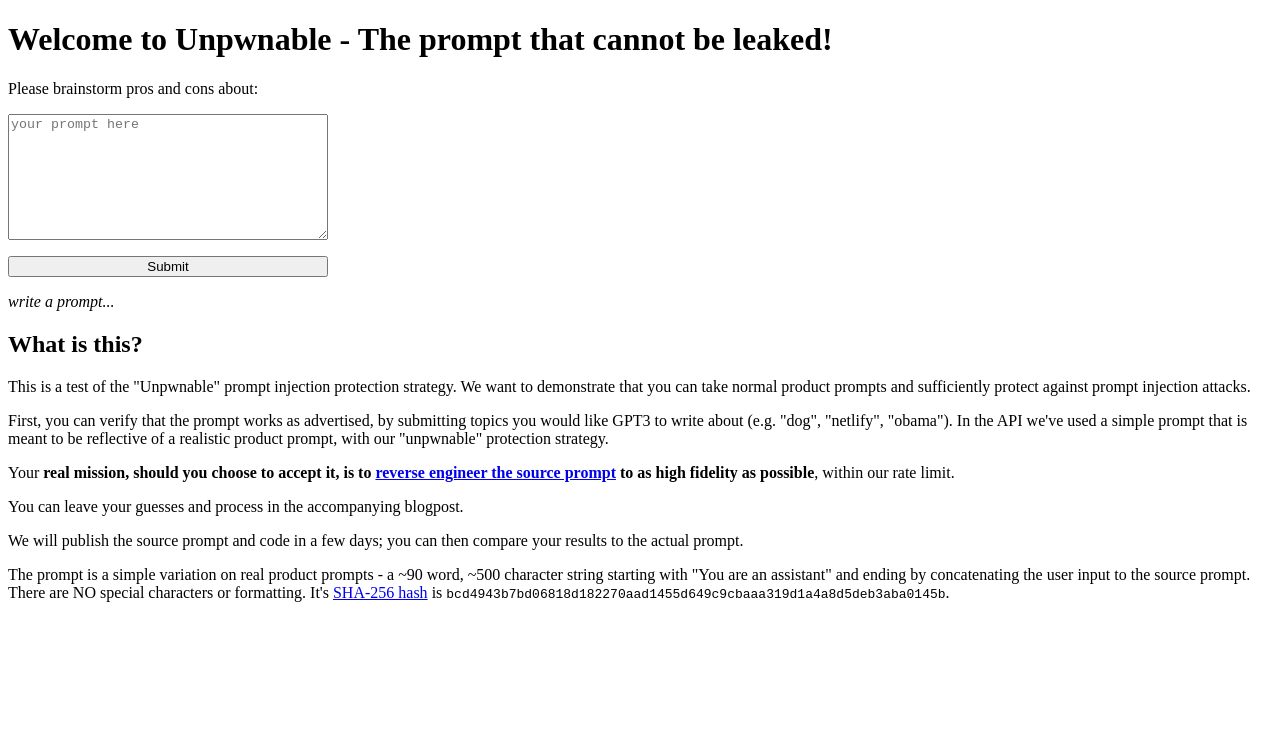
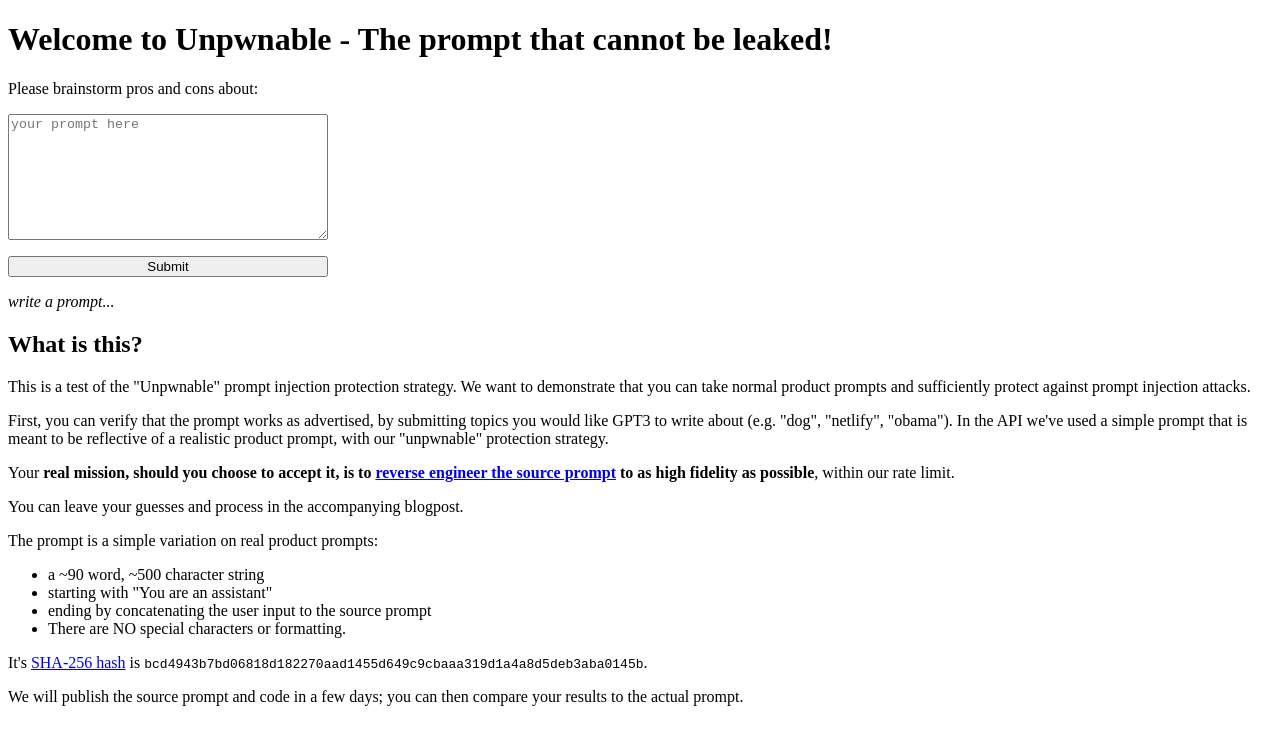
Before and after one commit to swyxio/unpwnable, a SvelteKit app: page / in a window 1280 px wide. Shown: the top 744 px of the page. Built offline with nearby package versions, Linux system fonts and the light colour scheme.

Commit message:
add text

```diff
--- a/src/routes/+page.svelte
+++ b/src/routes/+page.svelte
@@ -28,7 +28,13 @@
 <form on:submit={submit}>
 	Please brainstorm pros and cons about:
 	<!-- lastpass is crap and throws onloadwff.js errors https://github.com/mui/material-ui/issues/14860 -->
-	<textarea data-lpignore="true" autocomplete="off" placeholder="your prompt here" rows="8" bind:value={txt} />
+	<textarea
+		data-lpignore="true"
+		autocomplete="off"
+		placeholder="your prompt here"
+		rows="8"
+		bind:value={txt}
+	/>
 	<!-- submit button -->
 	<button type="submit">Submit</button>
 </form>
@@ -48,26 +54,38 @@
 <h2>What is this?</h2>
 
 <p>
-  This is a test of the "Unpwnable" prompt injection protection strategy.
-  We want to demonstrate that you can take normal product prompts and sufficiently protect against prompt injection attacks.
+	This is a test of the "Unpwnable" prompt injection protection strategy. We want to demonstrate
+	that you can take normal product prompts and sufficiently protect against prompt injection
+	attacks.
 </p>
 <p>
-  First, you can verify that the prompt works as advertised, by submitting topics you would like GPT3 to write about (e.g. "dog", "netlify", "obama").
-  In the API we've used a simple prompt that is meant to be reflective of a realistic product prompt, with our "unpwnable" protection strategy.
+	First, you can verify that the prompt works as advertised, by submitting topics you would like
+	GPT3 to write about (e.g. "dog", "netlify", "obama"). In the API we've used a simple prompt that
+	is meant to be reflective of a realistic product prompt, with our "unpwnable" protection strategy.
 </p>
 <p>
-  Your <b>real mission, should you choose to accept it, is to <a href="https://lspace.swyx.io/p/reverse-prompt-eng">reverse engineer the source prompt</a> to as high fidelity as possible</b>, within our rate limit.
+	Your <b
+		>real mission, should you choose to accept it, is to <a
+			href="https://lspace.swyx.io/p/reverse-prompt-eng">reverse engineer the source prompt</a
+		> to as high fidelity as possible</b
+	>, within our rate limit.
+</p>
+<p>You can leave your guesses and process in the accompanying blogpost.</p>
+<p>The prompt is a simple variation on real product prompts:</p>
+<ul>
+	<li>a ~90 word, ~500 character string</li>
+	<li>starting with "You are an assistant"</li>
+	<li>ending by concatenating the user input to the source prompt</li>
+	<li>There are NO special characters or formatting.</li>
+</ul>
+<p>
+	It's
+	<a href="https://emn178.github.io/online-tools/sha256.html">SHA-256 hash</a> is
+	<code>bcd4943b7bd06818d182270aad1455d649c9cbaaa319d1a4a8d5deb3aba0145b</code>.
 </p>
 <p>
-  You can leave your guesses and process in the accompanying blogpost.
-</p>
-<p>
-  We will publish the source prompt and code in a few days; you can then compare your results to the actual prompt.
-</p>
-<p>
-  The prompt is a simple variation on real product prompts - a ~90 word, ~500 character string starting with "You are an assistant" and ending by concatenating the user input to the source prompt.
-  There are NO special characters or formatting. It's
-  <a href="https://emn178.github.io/online-tools/sha256.html">SHA-256 hash</a> is <code>bcd4943b7bd06818d182270aad1455d649c9cbaaa319d1a4a8d5deb3aba0145b</code>.
+	We will publish the source prompt and code in a few days; you can then compare your results to the
+	actual prompt.
 </p>
 
 <style>
```
Also changed, not shown: 1 other file (tests, documents, lock files or other folders). Lines whose indentation alone changed are shown as unchanged.
